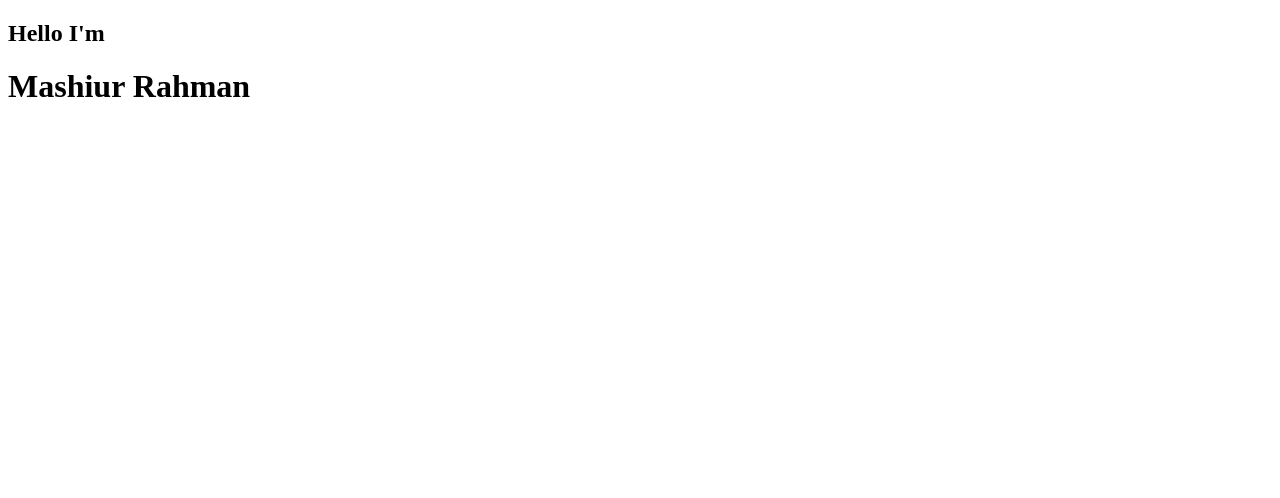
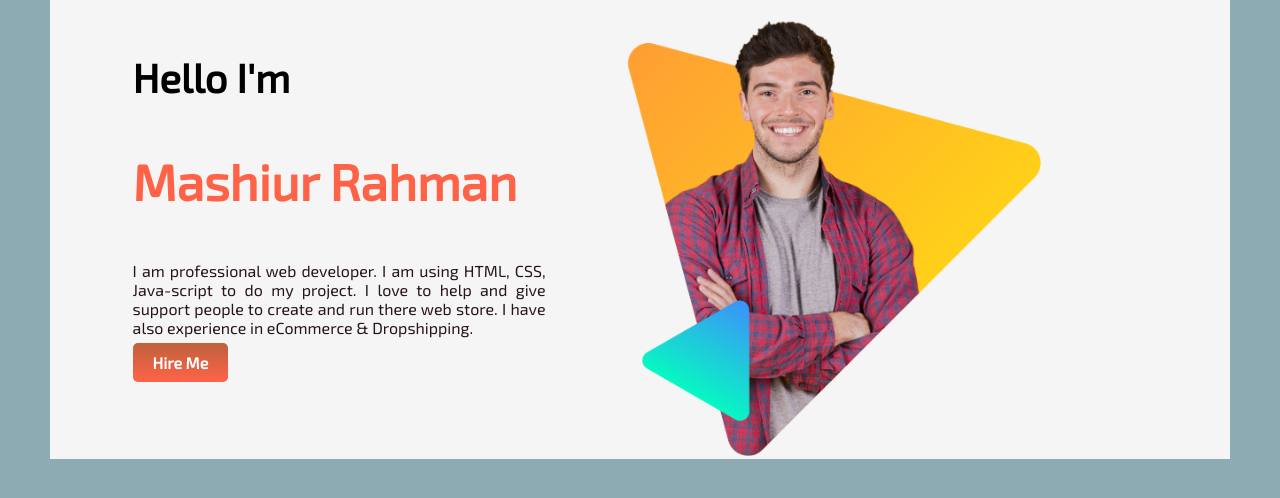
Before and after one commit to mashiurcse/Personal-Website, a plain HTML site: page index.html in a window 1280 px wide. Drawn offline with Linux system fonts and the light colour scheme.

Commit message:
done top part

```diff
--- a/index.html
+++ b/index.html
@@ -4,9 +4,36 @@
     <meta charset="UTF-8" />
     <meta name="viewport" content="width=device-width, initial-scale=1.0" />
     <title>Mashiur Rahman</title>
+    <link rel="stylesheet" href="style.css" />
+    <link
+      href="https://fonts.googleapis.com/css?family=Exo+2&display=swap"
+      rel="stylesheet"
+    />
   </head>
   <body>
-    <h2>Hello I'm</h2>
-    <h1>Mashiur Rahman</h1>
+    <section class="container">
+      <section>
+        <div class="top-info">
+          <h2>Hello I'm</h2>
+          <h1>Mashiur Rahman</h1>
+          <p>
+            I am professional web developer. I am using HTML, CSS, Java-script
+            to do my project. I love to help and give support people to create
+            and run there web store. I have also experience in eCommerce &
+            Dropshipping.
+          </p>
+          <a
+            class="link-button"
+            target="_blank"
+            href="https://www.linkedin.com/in/md-mashiurrahman/"
+            >Hire Me</a
+          >
+        </div>
+        <div class="top-info">
+          <img src="images/peter.png" alt="images/peter.png" />
+        </div>
+      </section>
+      <section></section>
+    </section>
   </body>
 </html>
--- a/style.css
+++ b/style.css
@@ -1,3 +1,39 @@
+body {
+  font-family: "Exo 2", sans-serif;
+  margin: 0;
+  background-color: rgb(141, 171, 179);
+}
 h1 {
-  font-size: large;
+  font-size: 50px;
+  color: tomato;
 }
+h2 {
+  font-size: 40px;
+}
+p {
+  text-align: justify;
+  color: rgb(39, 21, 30);
+}
+.container {
+  background-color: whitesmoke;
+  position: absolute;
+  padding-top: 20px;
+  margin: 0 50px;
+}
+.top-info {
+  width: 35%;
+  float: left;
+  margin-left: 5%;
+  padding-left: 2%;
+}
+.top-info img {
+  width: 100%;
+}
+.link-button {
+  text-decoration: none;
+  background-image: linear-gradient(rgb(190, 97, 61), tomato);
+  padding: 10px 20px;
+  color: white;
+  font-weight: 700;
+  border-radius: 5px;
+}
```
Also changed, not shown: images/biography-bg.png (added), images/footer-bg.png (added), images/header-bg.png (added), images/latest-work-bg.png (added), images/latest-work/work-1.png (added), images/latest-work/work-2.jpg (added), images/latest-work/work-3.jpg (added), images/peter.png (added), images/peter_dream.png (added), 1 other file.
